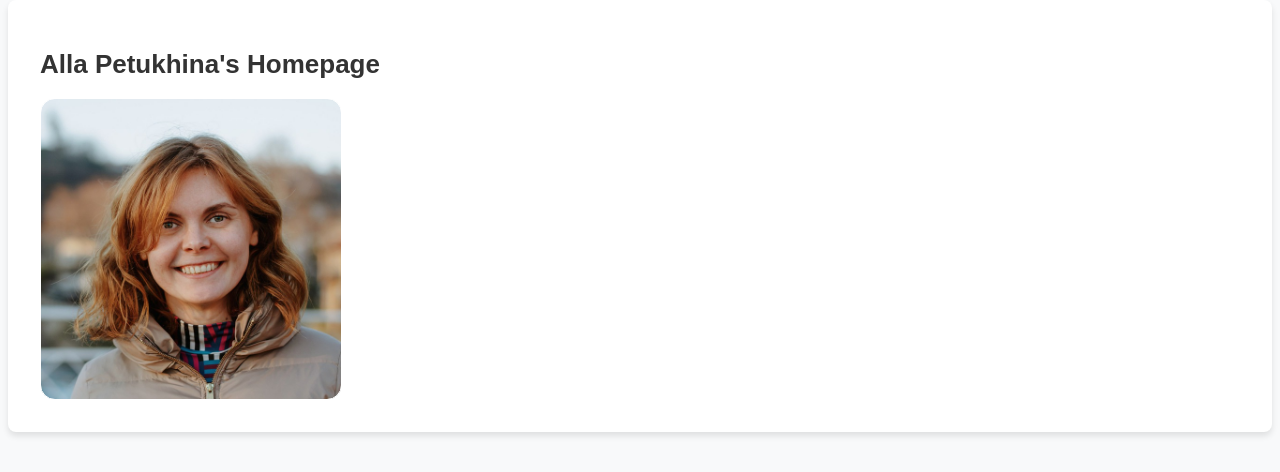
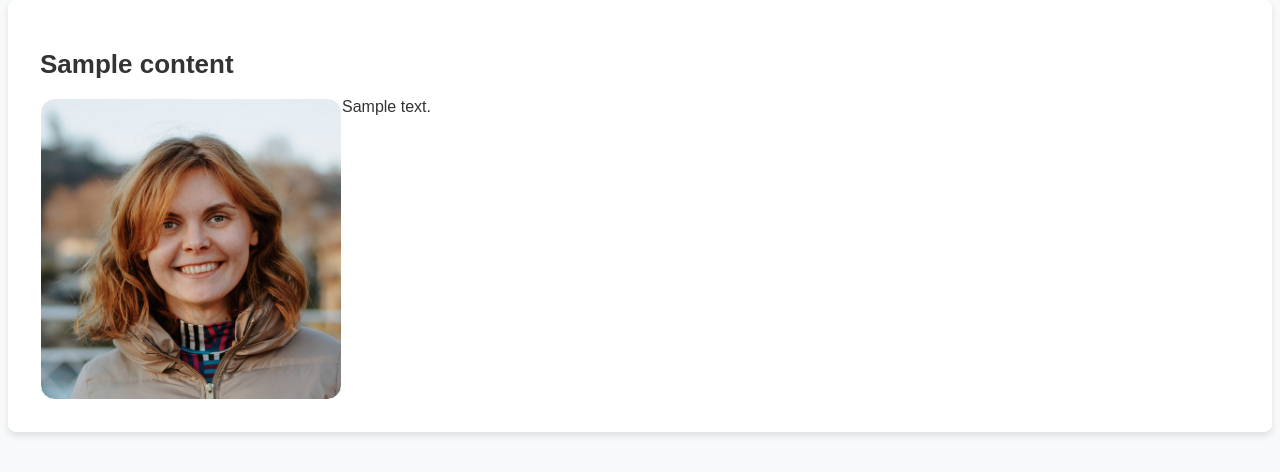
Before and after one commit to loiiden/portfolio, a Django app: template content/templates/home.html in a window 1280 px wide. Shown: the part 53-525 px from the top of the page. Run offline with Django 5.2, Linux system fonts and the light colour scheme; the template is opened without the code that fills it: most values are stand-ins (such as "Sample title", 1, 10 or a date in 2020); some web fonts are replaced.

Commit message:
feat/add-homepage-content-model

```diff
--- a/content/admin.py
+++ b/content/admin.py
@@ -1,7 +1,8 @@
 from django.contrib import admin
-from .models import Publication, Event, Talk, Course
+from .models import Publication, Event, Talk, Course, HomepageContent
 
 admin.site.register(Publication)
 admin.site.register(Event)
 admin.site.register(Talk)
 admin.site.register(Course)
+admin.site.register(HomepageContent)
--- a/content/models.py
+++ b/content/models.py
@@ -39,3 +39,8 @@ class Course(models.Model):
     link = models.URLField(null=True, blank=True)
     def __str__(self):
         return self.title
+class HomepageContent(models.Model):
+    title = models.CharField(max_length=255)
+    description = models.TextField()
+    def __str__(self):
+        return self.title
--- a/content/templates/home.html
+++ b/content/templates/home.html
@@ -1,11 +1,13 @@
 {% extends 'base.html' %}
 {% block content %}
 <div class="welcome-saying">
-    <h1>Alla Petukhina's Homepage</h1>
+    <h1>{{ content.title }}</h1>
 </div>
 <div class="homepage-content">
+
     <div class="homepage-image">
 
     </div>
+    {{ content.description }}
 </div>
 {% endblock %}
--- a/content/views.py
+++ b/content/views.py
@@ -3,10 +3,12 @@ from django.shortcuts import render
 # Create your views here.
 
 from django.shortcuts import render
-from .models import Publication, Event, Talk, Course
+from .models import Publication, Event, Talk, Course, HomepageContent
+
 
 def home(request):
-    return render(request, 'home.html')
+    content = HomepageContent.objects.first()
+    return render(request, 'home.html', {'content': content})
 
 def publications(request):
     publications = Publication.objects.all()
```
Also changed, not shown: content/migrations/0007_homepagecontent.py (added).
